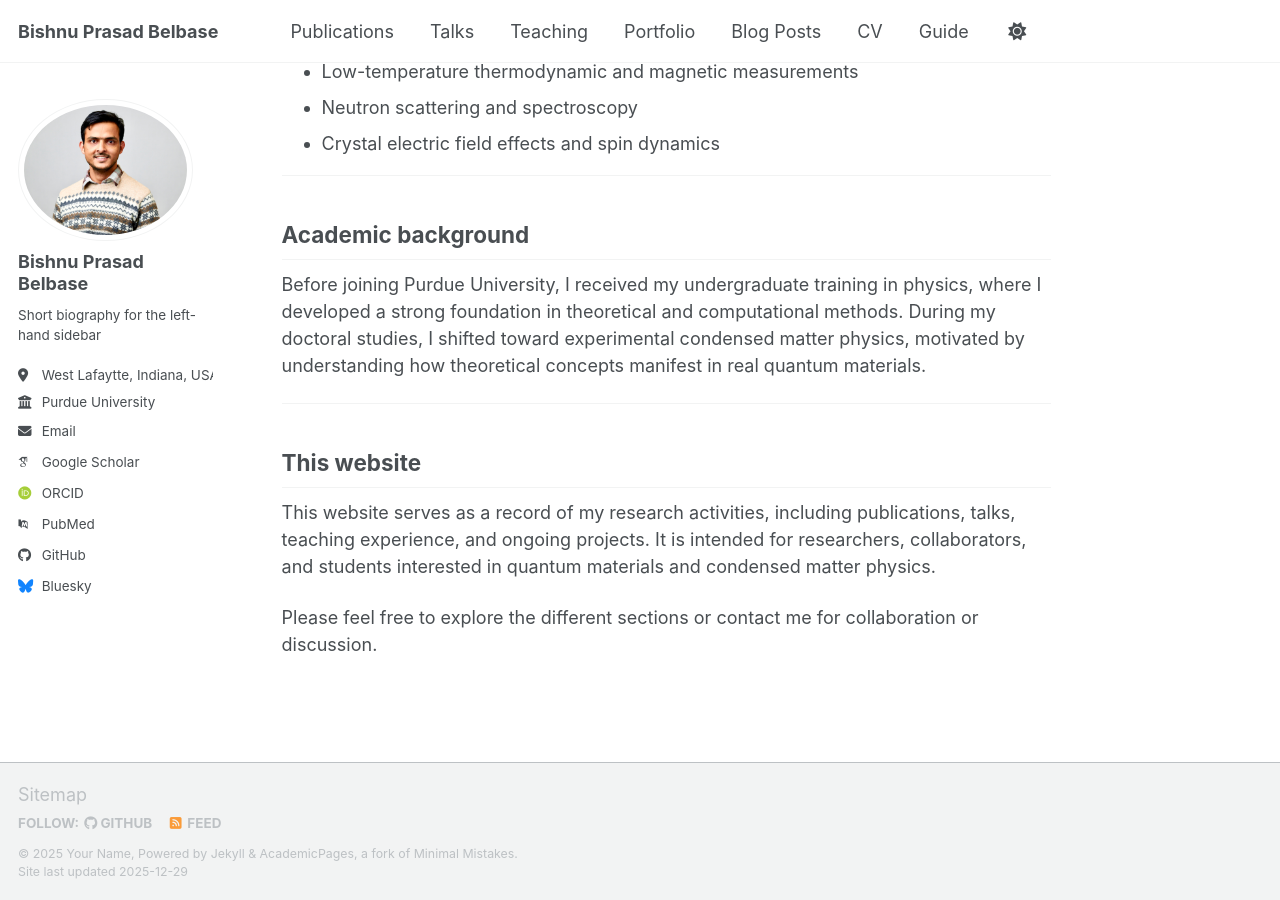
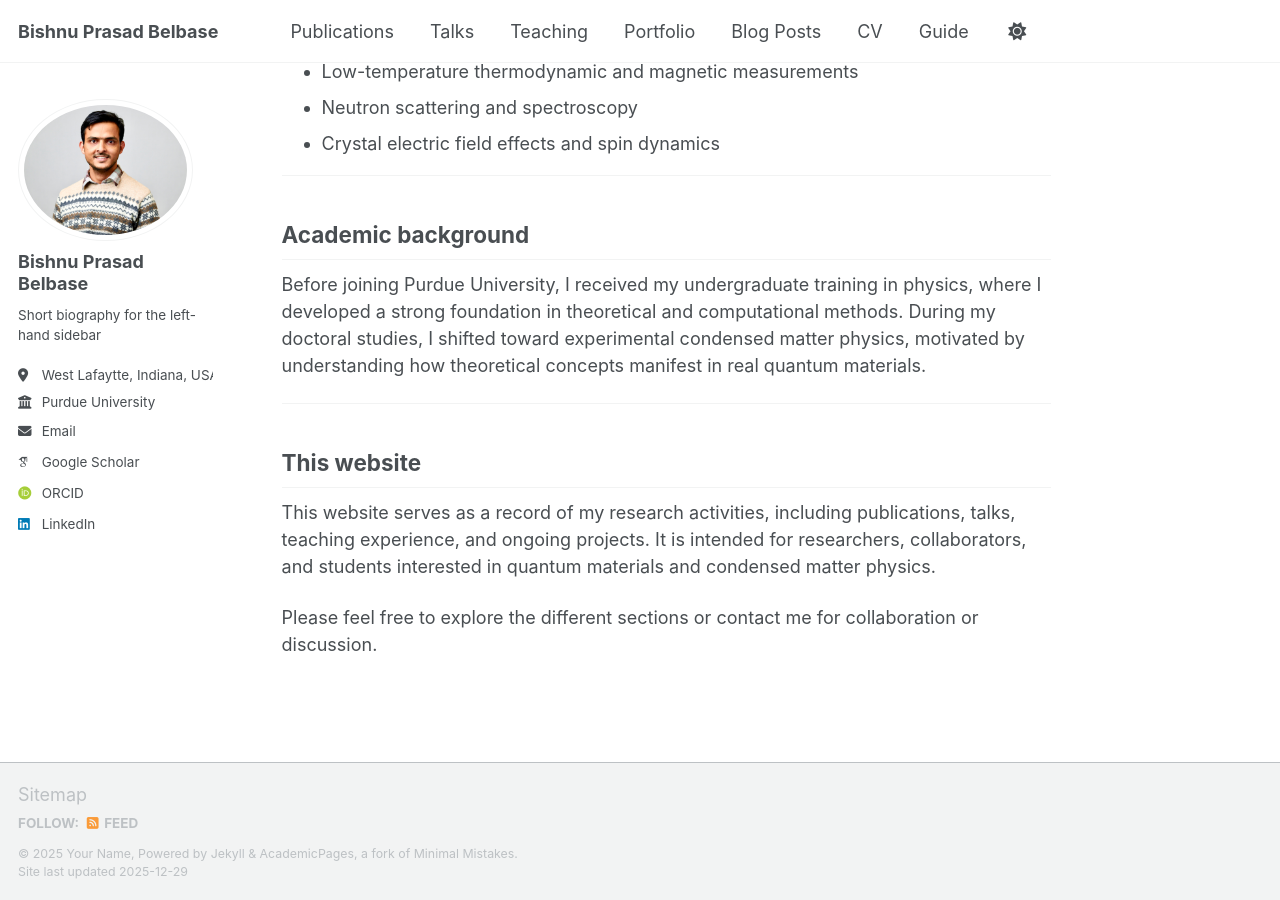
Before and after one commit to bbelbase8/bpb, a Jekyll site: the page built from _pages/about.md, in a window 1280 px wide and 900 px high, scrolled down 644 px. Built offline with Jekyll 4.4.1, drawn with Linux system fonts in a browser that asks for light colours; some web fonts are replaced; a script bundle is joined from its source files by our own code; library files that are not in the unit come from our copies.

Commit message:
Update _config.yml

```diff
--- a/_config.yml
+++ b/_config.yml
@@ -29,7 +29,7 @@ author:
   location         : "West Lafaytte, Indiana, USA"
   employer         : "Purdue University"
   uri              : # URL
-  email            : "none@example.org"
+  email            : "bbelbase@purdue.edu"
 
   # Academic websites
   academia         : # URL
@@ -40,7 +40,7 @@ author:
   orcid            : "https://orcid.org/my-orcid?orcid=0000-0001-8844-8077"
   semantic         : # URL
   ssrn             : # URL
-  pubmed           : "https://www.ncbi.nlm.nih.gov/pubmed/?term=john+snow"
+  pubmed           : #"https://www.ncbi.nlm.nih.gov/pubmed/?term=john+snow"
   researchgate     : # URL
   scopus           : # URL
   zotero           : # URL
@@ -50,13 +50,13 @@ author:
   bitbucket        : # Username - Update with your username on the site
   codepen          : # Username
   dribbble         : # Username
-  github           : "academicpages"
+  github           : #"academicpages"
   kaggle           : # Username
   stackoverflow    : # User number or user number and name (i.e., use "1" or "1/jeff-atwood")
 
   # Social media
   artstation       : # Username
-  bluesky          : "bsky.app" # Replace this with you Bluesky username
+  bluesky          : #"bsky.app" # Replace this with you Bluesky username
   facebook         : # Username
   flickr           : # Username
   foursquare       : # Username
@@ -65,7 +65,7 @@ author:
   keybase          : # Username
   instagram        : # Username
   lastfm           : # Username
-  linkedin         : # Username
+  linkedin         : "bishnu-prasad-belbase-5a188a20a"
   mastodon         : # URL
   medium           : # URL
   pinterest        : # Username
```
